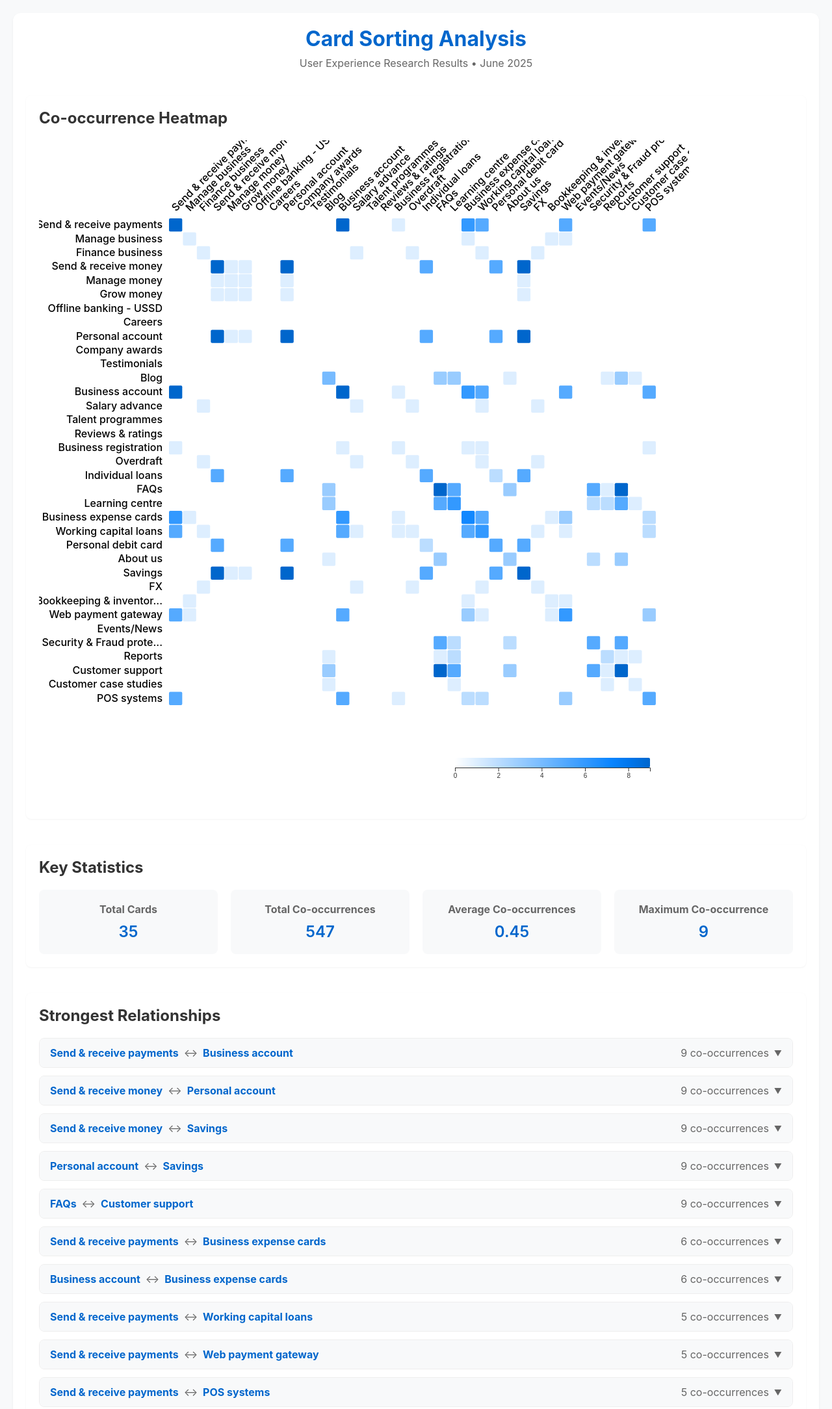
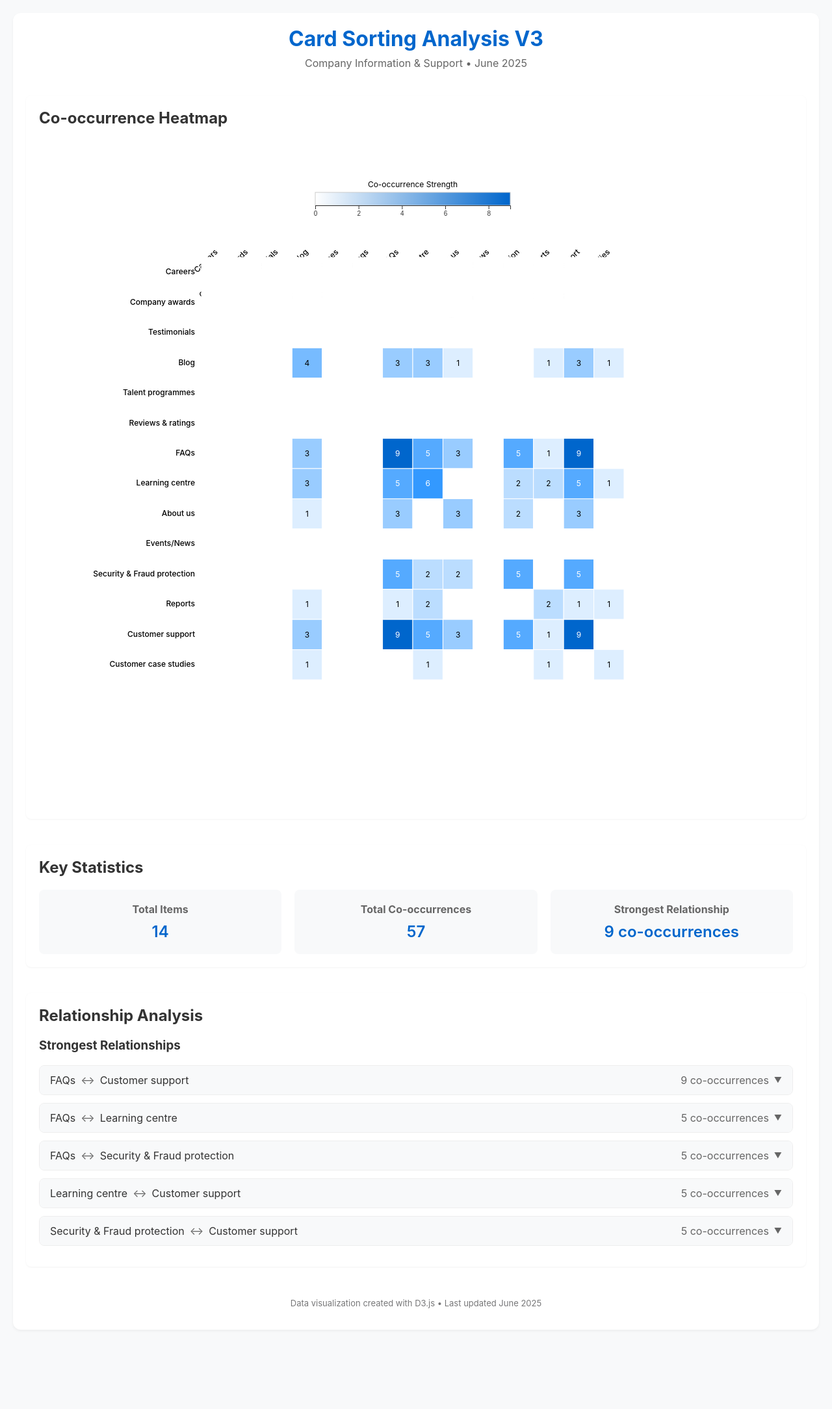
Before and after one commit to giancarlofleuri/test-data, a plain HTML site: page index.html in a window 1280 px wide. Shown: the top 2168 px of the page at 65% size. After the commit the page ends 2066 px from the top, so only its background shows below. Drawn offline with nearby package versions, Linux system fonts and the light colour scheme.

```diff
--- a/index.html
+++ b/index.html
@@ -3,41 +3,41 @@
 <head>
     <meta charset="UTF-8">
     <meta name="viewport" content="width=device-width, initial-scale=1.0">
-    <meta name="description" content="Card Sorting Analysis - User Experience Research Results">
-    <meta name="theme-color" content="#FFFFFF">
-    <title>Card Sorting Analysis - UX Research Results</title>
+    <meta name="description" content="Card Sorting Analysis Visualization for UX Research">
+    <meta name="theme-color" content="#0066CC">
+    <title>Card Sorting Analysis V3 - Company Information & Support</title>
+    <script src="https://d3js.org/d3.v7.min.js"></script>
     <link rel="stylesheet" href="styles.css">
-    <script src="https://d3js.org/d3.v7.min.js"></script>
 </head>
 <body>
     <div class="container">
         <header>
-            <h1>Card Sorting Analysis</h1>
-            <p class="subtitle">User Experience Research Results • June 2025</p>
+            <h1>Card Sorting Analysis V3</h1>
+            <p class="subtitle">Company Information & Support • June 2025</p>
         </header>
 
         <main>
             <section class="visualization">
                 <h2>Co-occurrence Heatmap</h2>
                 <div id="heatmap"></div>
-                <div id="legend"></div>
+                <div id="legend" aria-label="Color scale legend showing co-occurrence strength"></div>
             </section>
 
             <section class="stats">
                 <h2>Key Statistics</h2>
-                <div id="statistics"></div>
+                <div id="statistics" aria-live="polite"></div>
             </section>
 
             <section class="relationships">
-                <h2>Strongest Relationships</h2>
-                <div id="top-relationships"></div>
+                <h2>Relationship Analysis</h2>
+                <div id="relationships" aria-live="polite"></div>
             </section>
         </main>
 
         <footer>
-            <p class="footnote">Analysis based on card sorting sessions with 10 participants</p>
+            <p class="footnote">Data visualization created with D3.js • Last updated June 2025</p>
         </footer>
     </div>
-    <script src="visualization.js"></script>
+    <script src="visualization_v3.js"></script>
 </body>
 </html>
```
